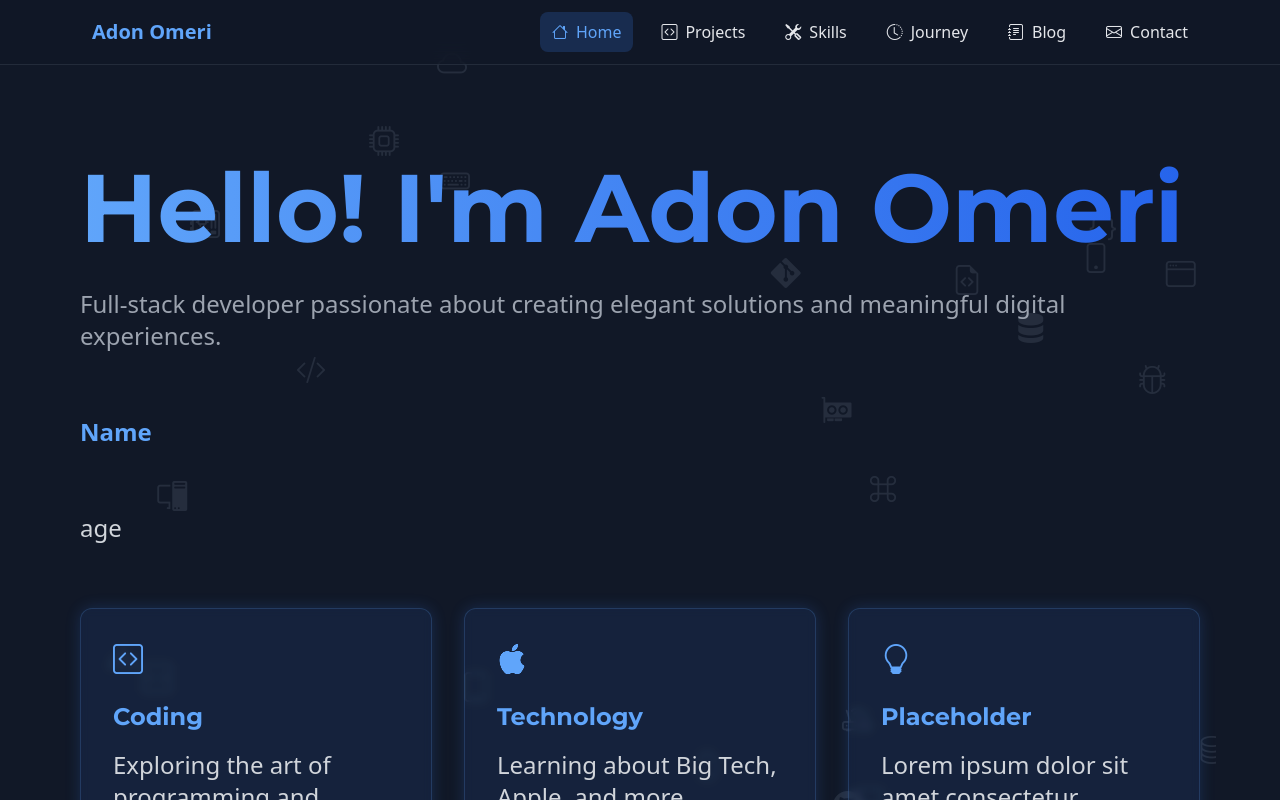
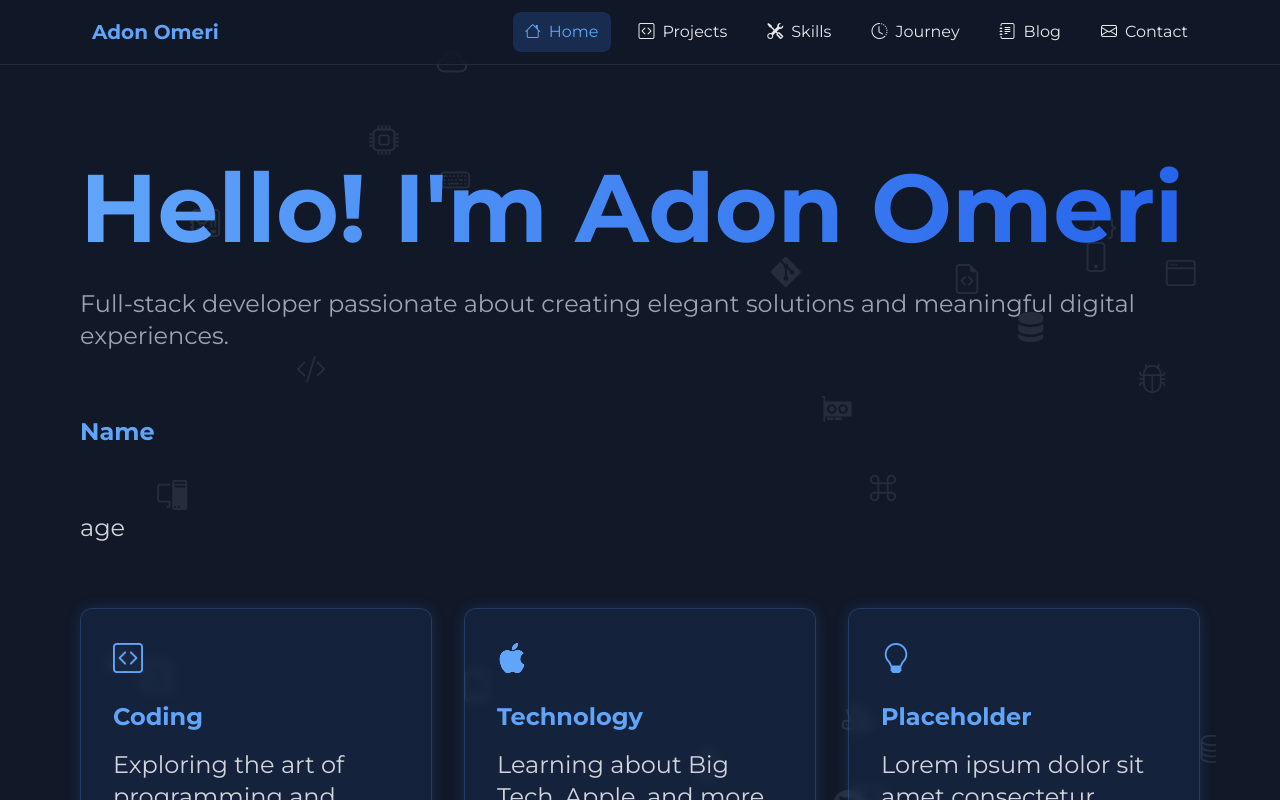
Before and after one commit to omeriadon/adonomeri, a Next.js app: page / in a window 1280 px wide. Shown: the top 800 px of the page. Built offline with nearby package versions, Linux system fonts and the light colour scheme.

Commit message:
Initial commit after porting to new macbook
just updated software basically

```diff
--- a/src/app/layout.tsx
+++ b/src/app/layout.tsx
@@ -1,5 +1,3 @@
-"use client";
-
 import type { Metadata } from "next";
 import "./styles/globals.css";
 import "./styles/markdownStyles.css";
@@ -8,43 +6,27 @@ import Footer from "./components/Footer";
 import { Analytics } from "@vercel/analytics/react"
 import { SpeedInsights } from "@vercel/speed-insights/next"
 import { Montserrat } from 'next/font/google';
-import { useState, useEffect } from 'react';
-
-
 
 const montserrat = Montserrat({
   subsets: ['latin'],
   display: 'swap',
 });
 
-// export const metadata: Metadata = {
-//   title: "Adon Omeri",
-//   description: "Adon Omeri's Portfolio",
-// };
-
-
-
-
+export const metadata: Metadata = {
+  title: "Adon Omeri",
+  description: "Adon Omeri's Portfolio",
+};
 
 export default function RootLayout({
   children,
 }: {
   children: React.ReactNode
 }) {
-
-  const [isVisible, setIsVisible] = useState(false);
-
-  useEffect(() => {
-    setIsVisible(true);
-  }, []);
-
   return (
-    <html lang="en" className="dark className={`transition-all duration-1000 relative z-10 ${
-  isVisible ? 'opacity-100 translate-y-0' : 'opacity-0 translate-y-10'
-}`}">
+    <html lang="en" className={`dark ${montserrat.className}`}>
       <body className="min-h-screen bg-gray-900 text-gray-100">
         <Navbar />
-        <main className="container mx-auto px-4 py-8 ">
+        <main className="container mx-auto px-4 py-8">
           {children}
           <Analytics />
           <SpeedInsights />
```
Also changed, not shown: package.json (+4 -4 lines), 1 other file (tests, documents, lock files or other folders).
